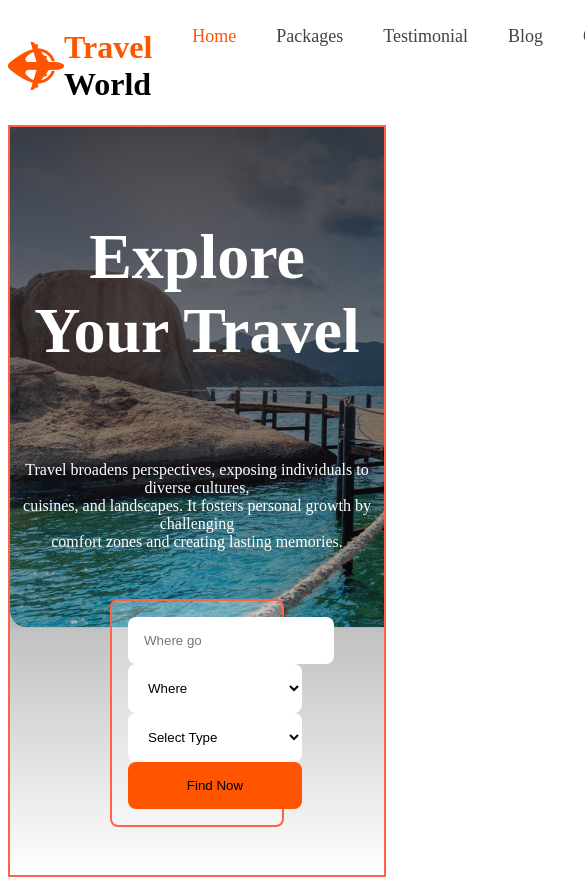
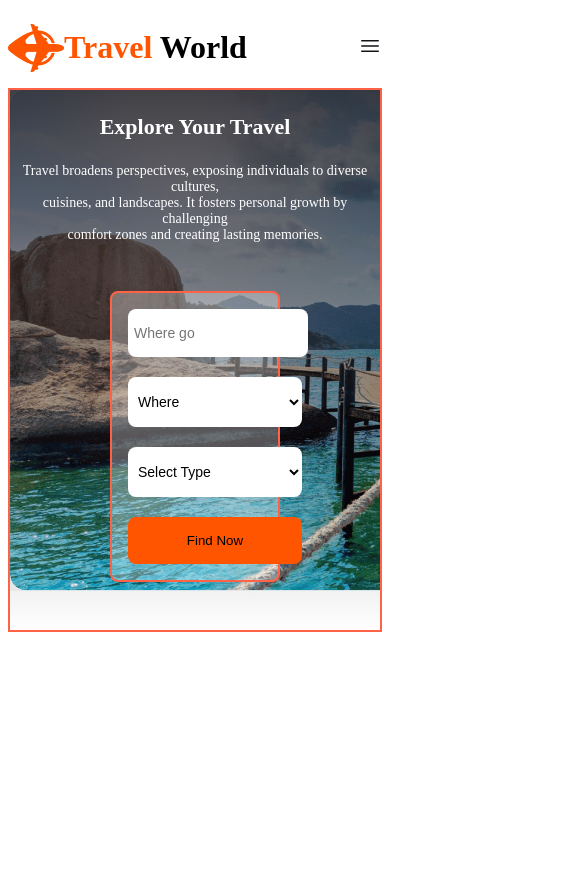
Before and after one commit to arif-sakib330/sakib-travel-world, a plain HTML site: page index.html in a window 390 px wide. Shown: the top 885 px of the page, 585 px wide, since content can reach past the window. After the commit the page ends 844 px from the top, so only its background shows below. Drawn offline with Linux system fonts and the light colour scheme.

Commit message:
added all changes

```diff
--- a/index.html
+++ b/index.html
@@ -23,6 +23,9 @@
                 <li><a href="">Contact</a></li>
             </ul>
         </div>
+        <div class="navbar">
+            <img src="Images/Frame.svg" alt="">
+        </div>
     </header>
     <main>
         <!-- banner -->
@@ -45,6 +48,7 @@
                 <button class="pri-btn">Find Now</button>
             </div>
         </div>
+
     </main>
     <footer></footer>
 </body>
--- a/styles.css
+++ b/styles.css
@@ -17,7 +17,8 @@
 /* header */
 header {
     display: flex;
-    justify-content: space-between
+    justify-content: space-between;
+    align-items: center;
 }
 
 .header-title {
@@ -31,6 +32,10 @@ header {
     gap: 40px;
     font-size: 18px;
 }
+/* .navbar img:{
+    min-width: 576px;
+    display: none;
+} */
 
 .header-menu a {
     text-decoration: none;
@@ -46,7 +51,7 @@ header {
     text-align: center;
     background-image: linear-gradient(180deg, rgba(19, 19, 24, 0.80) 0%, rgba(19, 19, 24, 0.00) 100%), url('Images/Group13.png');
     background-repeat: no-repeat;
-    width: 100%;
+    /* width: 100%; */
     object-fit: cover;
     /* height: 500px; */
     border: 2px solid tomato;
@@ -75,6 +80,32 @@ header {
     border-radius: 8px;
     background: #FFF;
     border: 0;
-    padding: 16px;
+    padding:16px 0 16px 6px;
     width: 174px;
 }
+
+/* for small device */
+@media screen and (max-width:576px) {
+
+    .header-menu li{
+        display:none;
+    }
+    .banner-input{
+        display: grid;
+        flex-direction: column;
+        grid-template-columns: repeat(1,1fr);
+        gap: 20px;
+    }
+    .banner-input .input{
+        font-size: 14px;
+    }
+
+    .banner-text h1{
+        padding: 9px 5px;
+        font-size: 22px;
+    }
+    .banner-text p{
+        font-size: 14px;
+    }
+
+}
```
Also changed, not shown: Images/Frame.svg (added).
